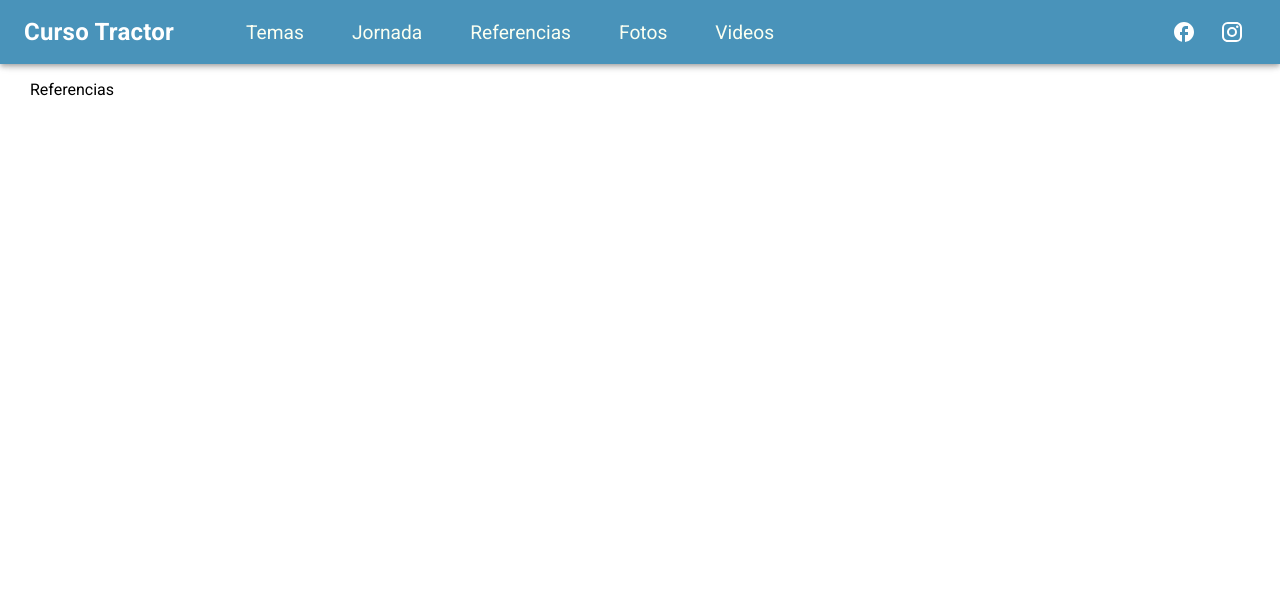
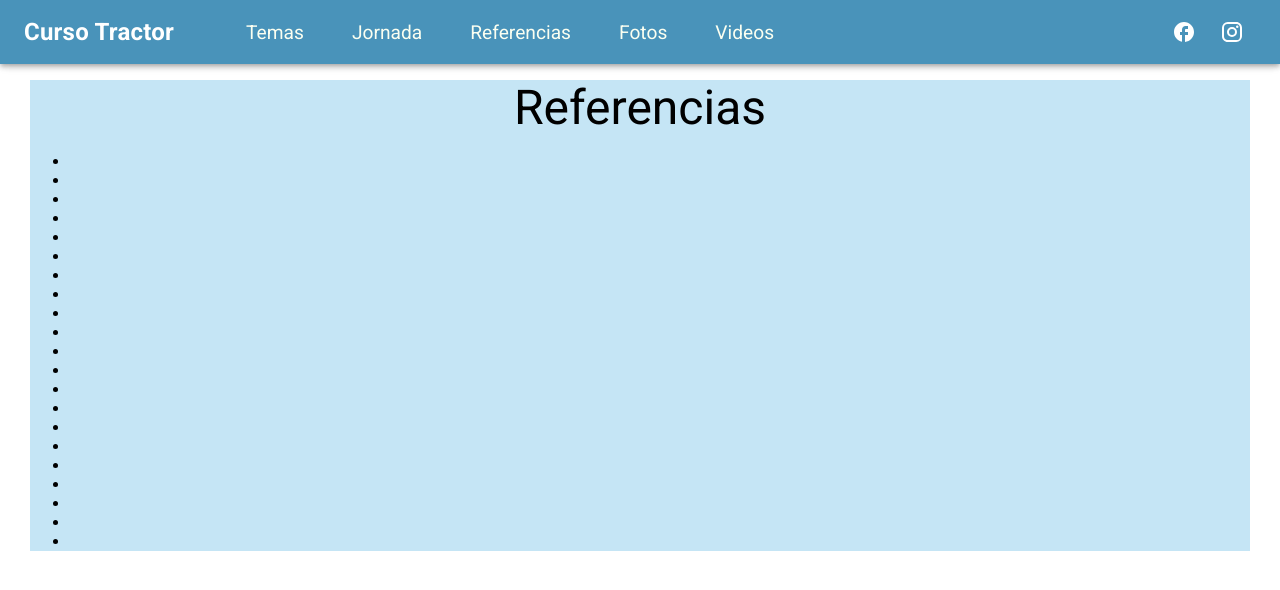
Before and after one commit to AlejoBonadeo/curso-tractor, a Next.js app: page /referencias in a window 1280 px wide. Shown: the top 590 px of the page. Built offline with nearby package versions, Linux system fonts and the light colour scheme.

Commit message:
hoja de referencias fotos y videos

```diff
--- a/pages/referencias.tsx
+++ b/pages/referencias.tsx
@@ -1,9 +1,45 @@
 import { Layout } from "../components";
+import { Box, Button, Grid, Link, Typography } from "@mui/material";
+
+const estiloReferencias ={
+backgroundColor: "#C5E5F5",
+margin: '0',
+width:'100%',
+height: '100%',
+padding: '0'
+}
 
 const Referencias = () => {
     return (
         <Layout title="Curso Tractor - Referencias" description="TODO">
-        <div>Referencias</div>
+      <div style={estiloReferencias}>
+      <Typography variant="h3" component="h1" mt={{ xs: "5vh", md: 0 }} style={{textAlign:'center'}}>
+        Referencias
+      </Typography>
+        <ul>
+          <li> </li>
+          <li> </li>
+          <li> </li>
+          <li> </li>
+          <li> </li>
+          <li> </li>
+          <li> </li>
+          <li> </li>
+          <li> </li>
+          <li> </li>
+          <li> </li>
+          <li> </li>
+          <li> </li>
+          <li> </li>
+          <li> </li>
+          <li> </li>
+          <li> </li>
+          <li> </li>
+          <li> </li>
+          <li> </li>
+          <li> </li>
+        </ul>
+         </div>
     </Layout>
     );
   };
```
Also changed, not shown: pages/fotos.tsx (+63 -2 lines), pages/videos.tsx (+68 -1 lines), components/layouts/imagenes-tractores/Screenshot 2022-08-30 194144.png (added).
